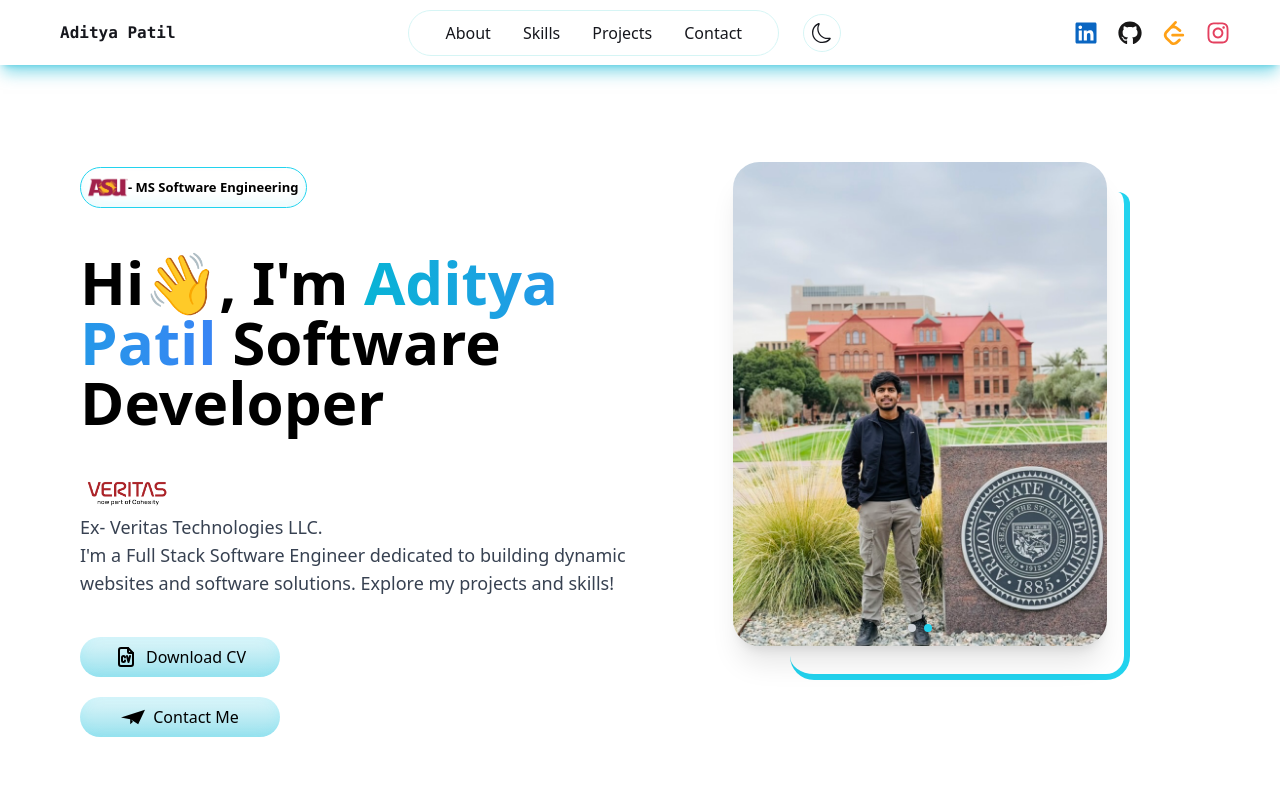
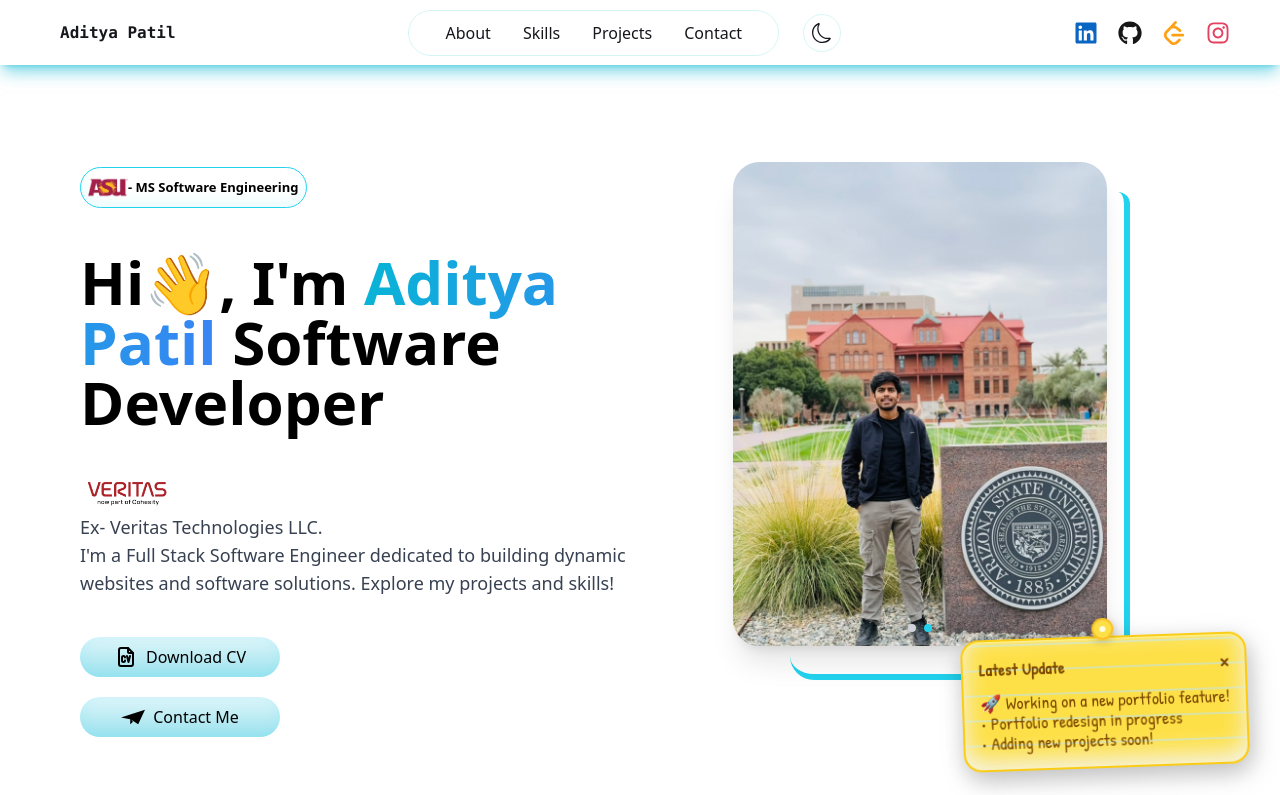
Before and after one commit to adityap817/AdityaPortfolio2.0, a Next.js app: page / in a window 1280 px wide. Shown: the top 795 px of the page. Built offline with nearby package versions, Linux system fonts and the light colour scheme; a web font is replaced by a local one.

Commit message:
Add sticky note: for updates

```diff
--- a/app/globals.css
+++ b/app/globals.css
@@ -1,3 +1,4 @@
+@import url('https://fonts.googleapis.com/css2?family=Patrick+Hand&display=swap');
 @import url("https://fonts.googleapis.com/css2?family=Cedarville+Cursive&display=swap");
 @tailwind base;
 @tailwind components;
@@ -6,6 +7,7 @@
   0% { transform: rotate(0deg);}
   100% { transform: rotate(360deg);}
 }
+
 .animate-spin-slow {
   animation: spin-slow 8s linear infinite;
 }
--- a/app/layout.tsx
+++ b/app/layout.tsx
@@ -4,6 +4,7 @@ import "./globals.css";
 // import StarsCanvas from "@/components/main/StarBackground";
 import Navbar from "@/components/main/Navbar";
 import Footer from "@/components/main/Footer";
+import FloatingStickyNote from "@/components/sub/FloatingStickyNote";
 
 const geistSans = Geist({
   variable: "--font-geist-sans",
@@ -28,6 +29,7 @@ export default function RootLayout({
         {/* <StarsCanvas /> */}
         <Navbar />
         {children}
+        <FloatingStickyNote />
         <Footer />
       </body>
     </html>
--- /dev/null
+++ b/components/sub/FloatingStickyNote.tsx
@@ -0,0 +1,294 @@
+"use client";
+import React, { useState, useRef, useEffect } from "react";
+
+const OWNER_SECRET = "adityasecret";
+
+const defaultNote = `🚀 Working on a new portfolio feature!
+• Portfolio redesign in progress
+• Adding new projects soon!
+`;
+
+const FloatingStickyNote = () => {
+  const [visible, setVisible] = useState(true);
+  const [editing, setEditing] = useState(false);
+  const [showSecret, setShowSecret] = useState(false);
+  const [note, setNote] = useState<string>(() => {
+    if (typeof window !== "undefined") {
+      return localStorage.getItem("stickyNote") || defaultNote;
+    }
+    return defaultNote;
+  });
+  const [secret, setSecret] = useState("");
+  const [editValue, setEditValue] = useState(note);
+
+  // Drag state
+  // Start at right bottom: x = 0, y = 0, but we use translate for smoothness
+  const [position, setPosition] = useState<{ x: number; y: number }>(() => {
+    // Default offset from right and bottom
+    return { x: 0, y: 0 };
+  });
+  const dragging = useRef(false);
+  const offset = useRef({ x: 0, y: 0 });
+
+  // Hydration fix
+  const [mounted, setMounted] = useState(false);
+  useEffect(() => {
+    setMounted(true);
+  }, []);
+
+  // Paper-like very light yellow grid background for light mode, solid for dark
+ let isDark = false;
+  if (mounted && typeof window !== "undefined" && window.matchMedia) {
+    isDark = window.matchMedia("(prefers-color-scheme: dark)").matches;
+  }
+  // Use a more saturated yellow for the sticky note
+  const bgColor = isDark ? "#f3f4f6" : "#FDE047"; // Tailwind yellow-300
+  const borderColor = isDark ? "#d1d5db" : "#facc15"; // Tailwind yellow-400
+  const textColor = isDark ? "#1e293b" : "#7c4700";
+  const pinBg = "radial-gradient(circle at 30% 30%, #fde047 70%, #fbbf24 100%)";
+  const pinBorder = "#fbbf24";
+  const gridBg = isDark
+    ? bgColor
+    : `repeating-linear-gradient(0deg, #FDE047, #FDE047 23px, #bae6fd 24px, #FDE047 25px),
+       repeating-linear-gradient(90deg, #FDE047, #FDE047 23px, #bae6fd 24px, #FDE047 25px)`;
+
+
+  // Mouse events
+  const onMouseDown = (e: React.MouseEvent) => {
+    dragging.current = true;
+    offset.current = {
+      x: e.clientX - position.x,
+      y: e.clientY - position.y,
+    };
+    document.addEventListener("mousemove", onMouseMove);
+    document.addEventListener("mouseup", onMouseUp);
+  };
+
+  const onMouseMove = (e: MouseEvent) => {
+    if (!dragging.current) return;
+    setPosition({
+      x: e.clientX - offset.current.x,
+      y: e.clientY - offset.current.y,
+    });
+  };
+
+  const onMouseUp = () => {
+    dragging.current = false;
+    document.removeEventListener("mousemove", onMouseMove);
+    document.removeEventListener("mouseup", onMouseUp);
+  };
+
+  // Touch events
+  const onTouchStart = (e: React.TouchEvent) => {
+    dragging.current = true;
+    const touch = e.touches[0];
+    offset.current = {
+      x: touch.clientX - position.x,
+      y: touch.clientY - position.y,
+    };
+    document.addEventListener("touchmove", onTouchMove);
+    document.addEventListener("touchend", onTouchEnd);
+  };
+
+  const onTouchMove = (e: TouchEvent) => {
+    if (!dragging.current) return;
+    const touch = e.touches[0];
+    setPosition({
+      x: touch.clientX - offset.current.x,
+      y: touch.clientY - offset.current.y,
+    });
+  };
+
+  const onTouchEnd = () => {
+    dragging.current = false;
+    document.removeEventListener("touchmove", onTouchMove);
+    document.removeEventListener("touchend", onTouchEnd);
+  };
+
+  // Save note to localStorage
+  const saveNote = () => {
+    setNote(editValue);
+    localStorage.setItem("stickyNote", editValue);
+    setEditing(false);
+    setShowSecret(false);
+  };
+
+  // Only you can see the edit UI if you enter the secret
+  const handleSecret = (e: React.FormEvent) => {
+    e.preventDefault();
+    if (secret === OWNER_SECRET) {
+      setEditing(true);
+      setSecret("");
+    } else {
+      alert("Wrong secret!");
+    }
+  };
+
+  if (!mounted || !visible) return null;
+
+  return (
+    <div
+      className="fixed z-[100] max-w-xs"
+      style={{
+        right: 32,
+        bottom: 32,
+        // Use transform for smooth dragging, default at right-bottom
+        transform: `translate(${position.x}px, ${position.y}px) rotate(-2deg)`,
+        cursor: "grab",
+        filter: "drop-shadow(4px 8px 12px rgba(0,0,0,0.18))",
+        userSelect: "none",
+        transition: dragging.current ? "none" : "box-shadow 0.2s",
+      }}
+      onDoubleClick={() => setShowSecret(true)}
+      title="Double-click to edit (owner only)"
+    >
+      {/* Pin */}
+      <div
+        style={{
+          position: "absolute",
+          top: "-18px",
+          left: "50%",
+          transform: "translateX(-50%)",
+          zIndex: 101,
+        }}
+      >
+        <div
+          style={{
+            width: "22px",
+            height: "22px",
+            background: pinBg,
+            borderRadius: "50%",
+            border: `2px solid ${pinBorder}`,
+            boxShadow: "0 2px 8px rgba(0,0,0,0.18)",
+            display: "flex",
+            alignItems: "center",
+            justifyContent: "center",
+          }}
+        >
+          <div
+            style={{
+              width: "6px",
+              height: "6px",
+              background: "#fffde4",
+              borderRadius: "50%",
+            }}
+          />
+        </div>
+      </div>
+      <div
+        className="relative shadow-lg p-4 flex flex-col gap-2"
+        style={{
+          minHeight: "120px",
+          minWidth: "220px",
+          fontFamily: "'Patrick Hand', 'Comic Sans MS', cursive, sans-serif",
+          boxShadow:
+            "0 8px 24px 0 rgba(0,0,0,0.10), 0 1.5px 0 #fef08a inset, 0 -8px 24px 0 #f5f5f4 inset",
+          background: gridBg,
+          border: `2px solid ${borderColor}`,
+          borderRadius: "18px",
+        }}
+      >
+        <div
+          className="flex justify-between items-center mb-1"
+          style={{ cursor: "grab" }}
+          onMouseDown={onMouseDown}
+          onTouchStart={onTouchStart}
+        >
+          <span className="font-bold" style={{ letterSpacing: "0.5px", color: textColor }}>
+            Latest Update
+          </span>
+          <button
+            className="hover:text-red-500 text-lg font-bold ml-2"
+            onClick={e => {
+              e.stopPropagation();
+              setVisible(false);
+            }}
+            aria-label="Close"
+            style={{
+              background: "none",
+              border: "none",
+              fontFamily: "inherit",
+              fontSize: "1.2em",
+              lineHeight: "1",
+              cursor: "pointer",
+              color: textColor,
+            }}
+          >
+            ×
+          </button>
+        </div>
+        {editing ? (
+          <>
+            <textarea
+              className="w-full rounded p-2 text-sm border"
+              rows={3}
+              value={editValue}
+              onChange={e => setEditValue(e.target.value)}
+              style={{
+                fontFamily: "'Patrick Hand', 'Comic Sans MS', cursive, sans-serif",
+                background: bgColor,
+                color: textColor,
+                borderColor: borderColor,
+                resize: "vertical",
+              }}
+            />
+            <button
+              className="mt-2 px-3 py-1 font-bold rounded hover:bg-yellow-100"
+              onClick={saveNote}
+              style={{
+                fontFamily: "'Patrick Hand', 'Comic Sans MS', cursive, sans-serif",
+                background: borderColor,
+                color: textColor,
+              }}
+            >
+              Save
+            </button>
+          </>
+        ) : (
+          <div
+            className="text-sm whitespace-pre-line"
+            style={{
+              fontFamily: "'Patrick Hand', 'Comic Sans MS', cursive, sans-serif",
+              fontSize: "1.08em",
+              letterSpacing: "0.1px",
+              color: textColor,
+            }}
+          >
+            {note}
+          </div>
+        )}
+        {/* Owner edit trigger, hidden unless double-clicked */}
+        {!editing && showSecret && (
+          <form onSubmit={handleSecret} className="mt-2 flex gap-2">
+            <input
+              type="password"
+              placeholder="Owner code"
+              className="w-24 rounded px-2 py-1 text-xs border"
+              value={secret}
+              onChange={e => setSecret(e.target.value)}
+              style={{
+                fontFamily: "'Patrick Hand', 'Comic Sans MS', cursive, sans-serif",
+                background: bgColor,
+                color: textColor,
+                borderColor: borderColor,
+              }}
+            />
+            <button
+              type="submit"
+              className="px-2 py-1 rounded text-xs font-bold hover:bg-yellow-100"
+              style={{
+                fontFamily: "'Patrick Hand', 'Comic Sans MS', cursive, sans-serif",
+                background: borderColor,
+                color: textColor,
+              }}
+            >
+              Edit
+            </button>
+          </form>
+        )}
+      </div>
+    </div>
+  );
+};
+
+export default FloatingStickyNote;
```
